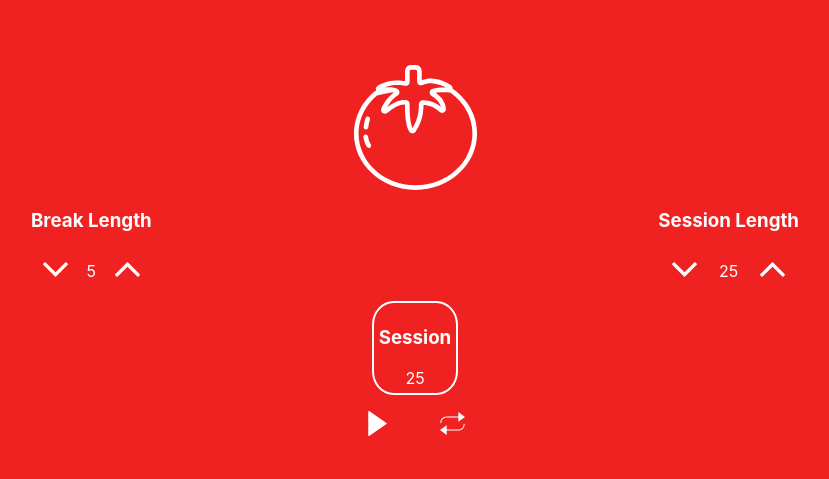
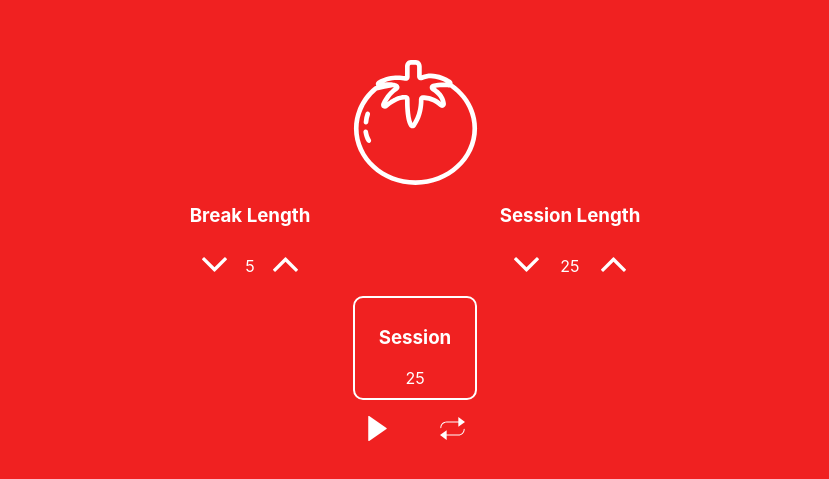
Before and after one commit to remusa/pomodoro-clock, a React (Create React App) app: page / in a window 1280 px wide. Shown: the part 145-624 px from the top of the page, without its empty margins (225-1054 px from the left). Built offline with nearby package versions, Linux system fonts and the light colour scheme; the HTML template or start-up script is replaced by a standard one.

Commit message:
Fixed CSS

```diff
--- a/package.json
+++ b/package.json
@@ -23,6 +23,7 @@
     "not op_mini all"
   ],
   "devDependencies": {
+    "eslint-plugin-prettier": "^3.0.1",
     "node-sass": "^4.11.0"
   }
 }
--- a/src/App.scss
+++ b/src/App.scss
@@ -16,9 +16,9 @@
   color: var(--color-font);
 
   &__length {
-    width: 60%;
+    width: 50%;
     display: flex;
-    justify-content: space-between;
+    justify-content: space-around;
     align-items: center;
 
     &__label {
@@ -34,10 +34,11 @@
   }
 
   &__session {
+    min-width: 100px;
     margin: 10px;
-    padding: 5px;
+    padding: 10px;
     border: 2px solid var(--color-font);
-    border-radius: 25%;
+    border-radius: 10px;
   }
 
   &__buttons {
--- a/src/components/PomodoroClock.js
+++ b/src/components/PomodoroClock.js
@@ -1,5 +1,5 @@
 import React, { Component } from 'react'
-import PropTypes from 'prop-types';
+import PropTypes from 'prop-types'
 
 import tomato from '../assets/tomato.svg'
 import playIcon from '../assets/play.svg'
@@ -9,9 +9,7 @@ import repeatIcon from '../assets/repeat.svg'
 import upIcon from '../assets/up-arrow.svg'
 import downIcon from '../assets/down-arrow.svg'
 
-
-const Button = props => {
-    return (
+const Button = props => (
         <button
             id={props.id}
             className='button'
@@ -24,14 +22,12 @@ const Button = props => {
 
         </button>
     )
+
+Button.propTypes = {
+    id: PropTypes.string.isRequired,
 }
 
-Button.propTypes = {
-    id: PropTypes.string.isRequired
-}
-
-const Label = props => {
-    return (
+const Label = props => (
         <div
             id={props.label}
             className='container__length__label'
@@ -42,7 +38,6 @@ const Label = props => {
             </div>
         </div>
     )
-}
 
 Label.propTypes = {
     label: PropTypes.string.isRequired,
@@ -56,20 +51,23 @@ class PomodoroClock extends Component {
         this.state = this.initialState
 
         this.handleReset = this.handleReset.bind(this)
+        this.playAudio = this.playAudio.bind(this)
+        this.playPause = this.playPause.bind(this)
         this.decrementValue = this.decrementValue.bind(this)
         this.incrementValue = this.incrementValue.bind(this)
         this.changeTimer = this.changeTimer.bind(this)
-        this.playAudio = this.playAudio.bind(this)
     }
 
     initialState = {
         breakLength: 5,
         sessionLength: 25,
-        timer: 25
+        timer: 25,
+        currentTimer: 'Session',
     }
 
     handleReset() {
         this.setState(this.initialState)
+
         this.audioBeep.pause()
         this.audioBeep.currentTime = 0
     }
@@ -78,9 +76,7 @@ class PomodoroClock extends Component {
         this.audioBeep.play()
     }
 
-    playPause() {
-
-    }
+    playPause() {}
 
     decrementValue(e) {
         const [timer, value] = e.target.id.split('-')
@@ -119,47 +115,38 @@ class PomodoroClock extends Component {
                     src={tomato}
                     alt='Pomodoro Clock'
                     className='icon-header'
-                ></img>
+                />
 
                 <div className='container__length'>
-                    <Label
-                        label='break-label'
-                        name='Break Length'>
-
+                    <Label label='break-label' name='Break Length'>
                         <Button
-                            id="break-decrement"
+                            id='break-decrement'
                             icon={downIcon}
                             onClick={this.decrementValue}
                         />
 
-                        <div
-                            id='break-length'>
-                            {this.state.breakLength}
-                        </div>
+                        <div id='break-length'>{this.state.breakLength}</div>
 
                         <Button
-                            id="break-increment"
+                            id='break-increment'
                             icon={upIcon}
                             onClick={this.incrementValue}
                         />
                     </Label>
 
-                    <Label
-                        label='session-label'
-                        name='Session Length'>
-
+                    <Label label='session-label' name='Session Length'>
                         <Button
-                            id="session-decrement"
+                            id='session-decrement'
                             icon={downIcon}
                             onClick={this.decrementValue}
                         />
 
-                        <div
-                            id='session-length'>
+                        <div id='session-length'>
                             {this.state.sessionLength}
                         </div>
 
-                        <Button id="session-increment"
+                        <Button
+                            id='session-increment'
                             icon={upIcon}
                             onClick={this.incrementValue}
                         />
@@ -167,25 +154,16 @@ class PomodoroClock extends Component {
                 </div>
 
                 <div className='container__session'>
-                    <h3
-                        id="timer-label">
-                        Session
-                    </h3>
+                    <h3 id='timer-label'>{this.state.currentTimer}</h3>
 
-                    <div
-                        id="time-left">
-                        {this.state.timer}
-                    </div>
+                    <div id='time-left'>{this.state.timer}</div>
                 </div>
 
                 <div className='container__buttons'>
-                    <Button
-                        id="start_stop"
-                        icon={playIcon}
-                    />
+                    <Button id='start_stop' icon={playIcon} />
 
                     <Button
-                        id="reset"
+                        id='reset'
                         icon={repeatIcon}
                         onClick={this.handleReset}
                     />
@@ -195,8 +173,10 @@ class PomodoroClock extends Component {
                     id='beep'
                     preload='auto'
                     src='https://goo.gl/65cBl1'
-                    ref={(audio) => { this.audioBeep = audio }}
-                ></audio>
+                    ref={audio => {
+                        this.audioBeep = audio
+                    }}
+                />
             </div>
         )
     }
```
Also changed, not shown: 1 other file (tests, documents, lock files or other folders).
